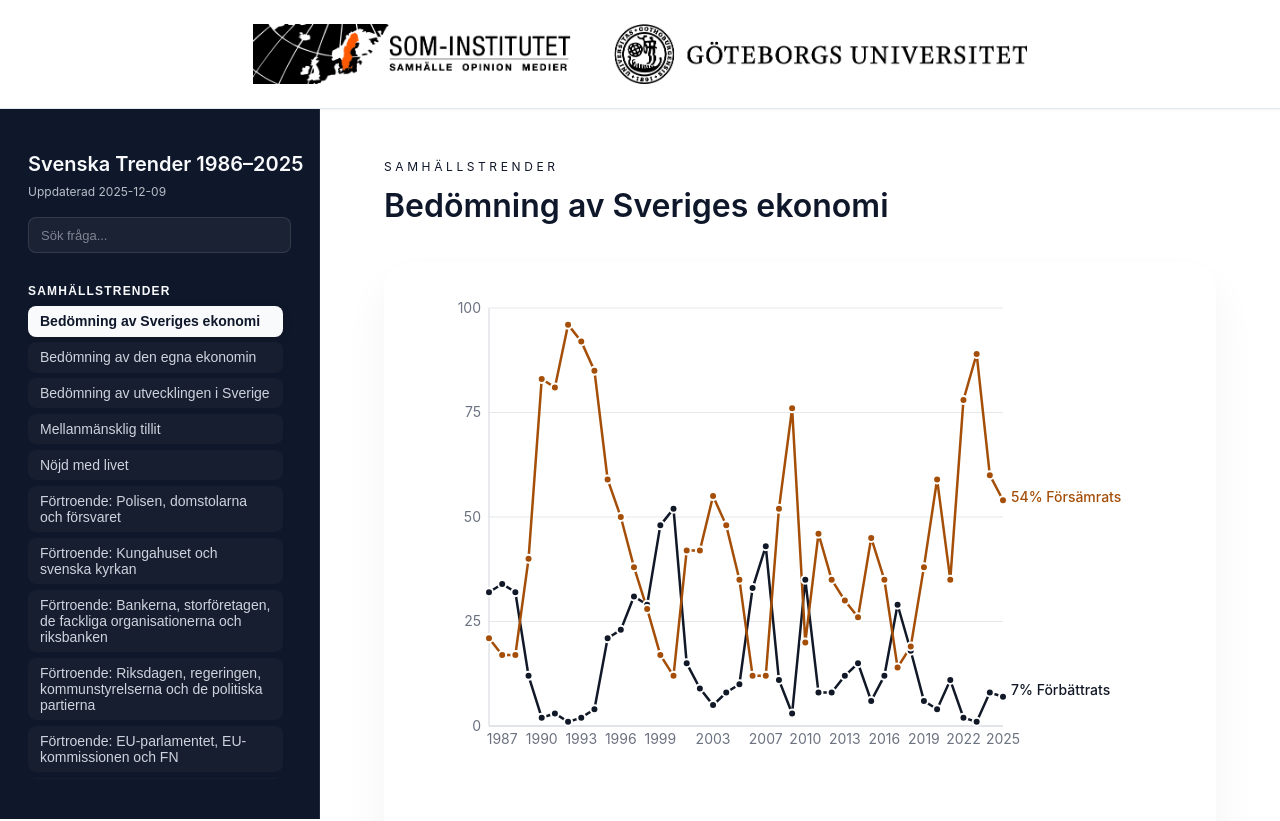
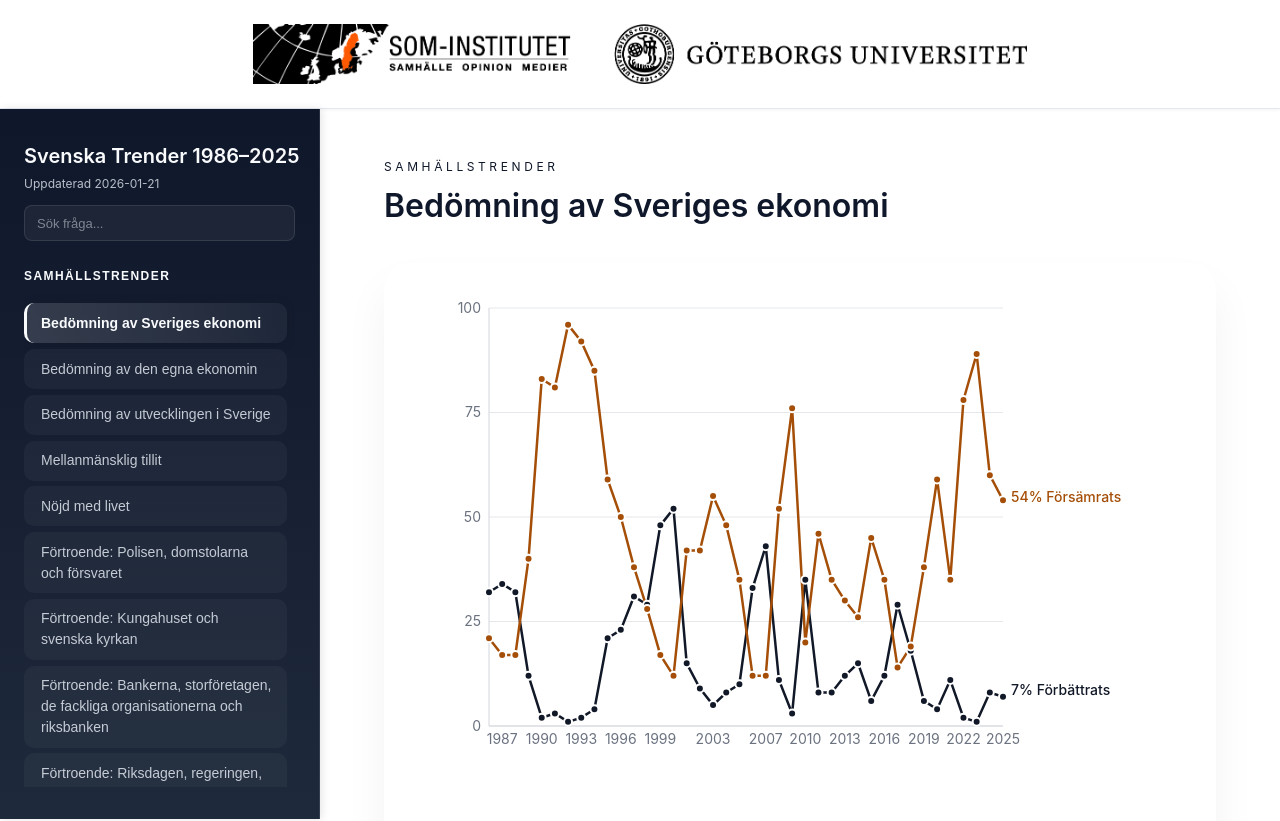
Before and after one commit to marcusweiss/svenskatrender, a React (Vite) app in the folder web-report/: page / in a window 1280 px wide. Shown: the top 821 px of the page. Built offline with nearby package versions, Linux system fonts and the light colour scheme.

Commit message:
Fix data order for Ekonomisk kris och stor arbetslÃ¶shet and improve sidebar styling

```diff
--- a/web-report/src/App.css
+++ b/web-report/src/App.css
@@ -79,17 +79,18 @@
 }
 
 .sidebar {
-  background: #0f172a;
+  background: linear-gradient(180deg, #0f172a 0%, #1e293b 100%);
   color: #e2e8f0;
-  padding: 2.5rem 1.75rem;
+  padding: 2rem 1.5rem;
   display: flex;
   flex-direction: column;
-  gap: 1.5rem;
-  border-right: 1px solid rgba(255, 255, 255, 0.08);
+  gap: 1.25rem;
+  border-right: 1px solid rgba(255, 255, 255, 0.1);
   transition: transform 0.3s ease;
   overflow-y: auto;
   overflow-x: hidden;
   max-height: calc(100vh - 90px);
+  box-shadow: 2px 0 8px rgba(0, 0, 0, 0.1);
 }
 
 .sidebar__header h1 {
@@ -166,23 +167,27 @@
 }
 
 .nav-section + .nav-section {
-  margin-top: 1.5rem;
-  padding-top: 1.5rem;
-  border-top: 1px solid rgba(255, 255, 255, 0.08);
+  margin-top: 1.75rem;
+  padding-top: 1.75rem;
+  border-top: 1px solid rgba(255, 255, 255, 0.12);
 }
 
 .nav-section__title {
   background: none;
   border: none;
-  color: inherit;
+  color: rgba(226, 232, 240, 0.7);
   font-size: 0.75rem;
-  letter-spacing: 0.1em;
+  letter-spacing: 0.12em;
   text-transform: uppercase;
-  font-weight: 600;
-  margin-bottom: 0.5rem;
+  font-weight: 700;
+  margin-bottom: 0.75rem;
   cursor: pointer;
-  padding: 0;
-  transition: color 0.2s ease;
+  padding: 0.5rem 0;
+  transition: all 0.2s ease;
+}
+
+.nav-section__title:hover {
+  color: rgba(248, 250, 252, 0.9);
 }
 
 .nav-section__title.is-active {
@@ -202,26 +207,32 @@
   width: 100%;
   text-align: left;
   border: none;
-  background: rgba(255, 255, 255, 0.03);
-  color: rgba(226, 232, 240, 0.9);
-  padding: 0.45rem 0.75rem;
-  border-radius: 0.5rem;
+  background: rgba(255, 255, 255, 0.04);
+  color: rgba(226, 232, 240, 0.85);
+  padding: 0.6rem 0.875rem;
+  border-radius: 0.625rem;
   font-size: 0.875rem;
+  line-height: 1.5;
   cursor: pointer;
   transition: all 0.2s ease;
   position: relative;
+  border-left: 3px solid transparent;
 }
 
 .nav-link:hover {
-  background: rgba(255, 255, 255, 0.08);
-  transform: translateX(2px);
+  background: rgba(255, 255, 255, 0.1);
+  color: rgba(248, 250, 252, 0.95);
+  transform: translateX(3px);
+  border-left-color: rgba(255, 255, 255, 0.3);
 }
 
 .nav-link.is-active {
-  background: #f8fafc;
-  color: #0f172a;
+  background: linear-gradient(90deg, rgba(248, 250, 252, 0.15) 0%, rgba(248, 250, 252, 0.05) 100%);
+  color: #f8fafc;
   font-weight: 600;
-  box-shadow: 0 2px 8px rgba(0, 0, 0, 0.1);
+  box-shadow: 0 2px 12px rgba(0, 0, 0, 0.15);
+  border-left-color: #f8fafc;
+  transform: translateX(0);
 }
 
 .content {
```
Also changed, not shown: web-report/public/data/report-data.json, 1 other file (tests, documents, lock files or other folders).
